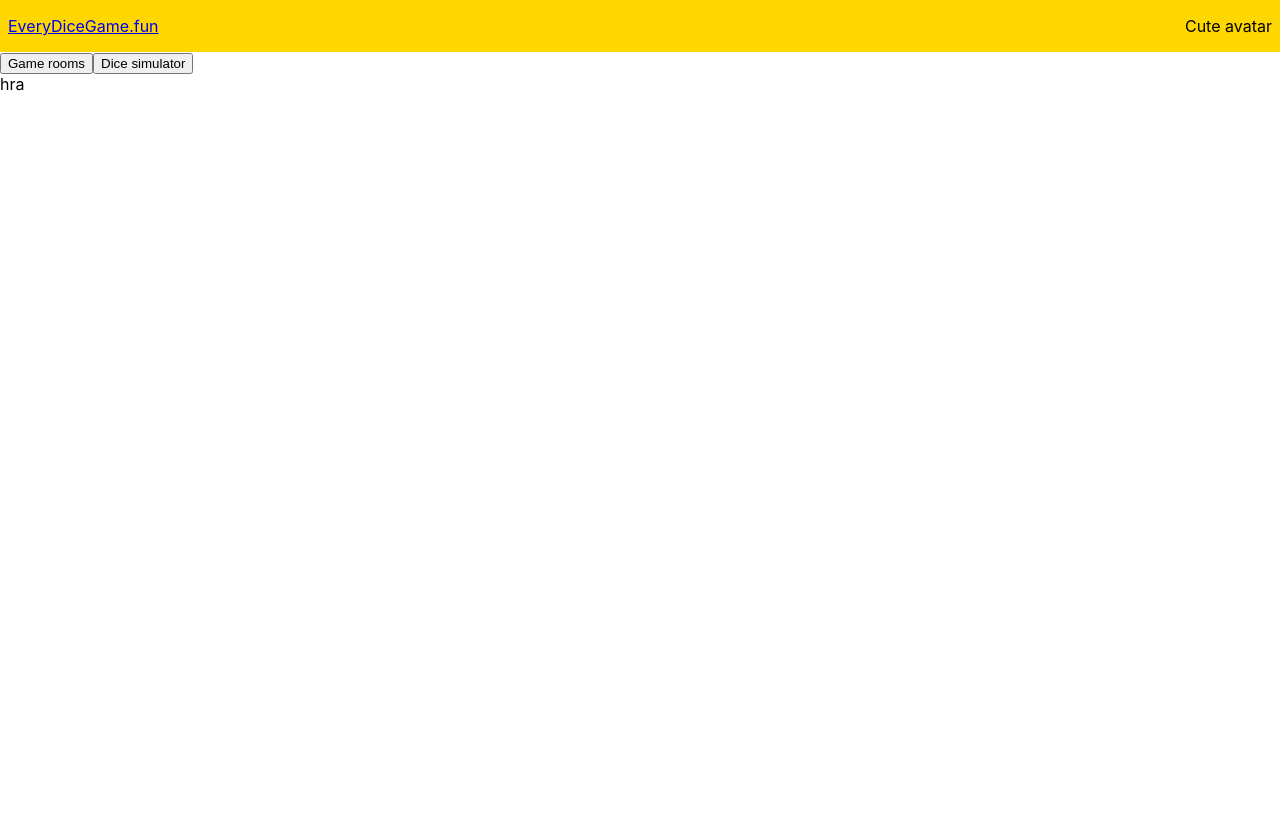
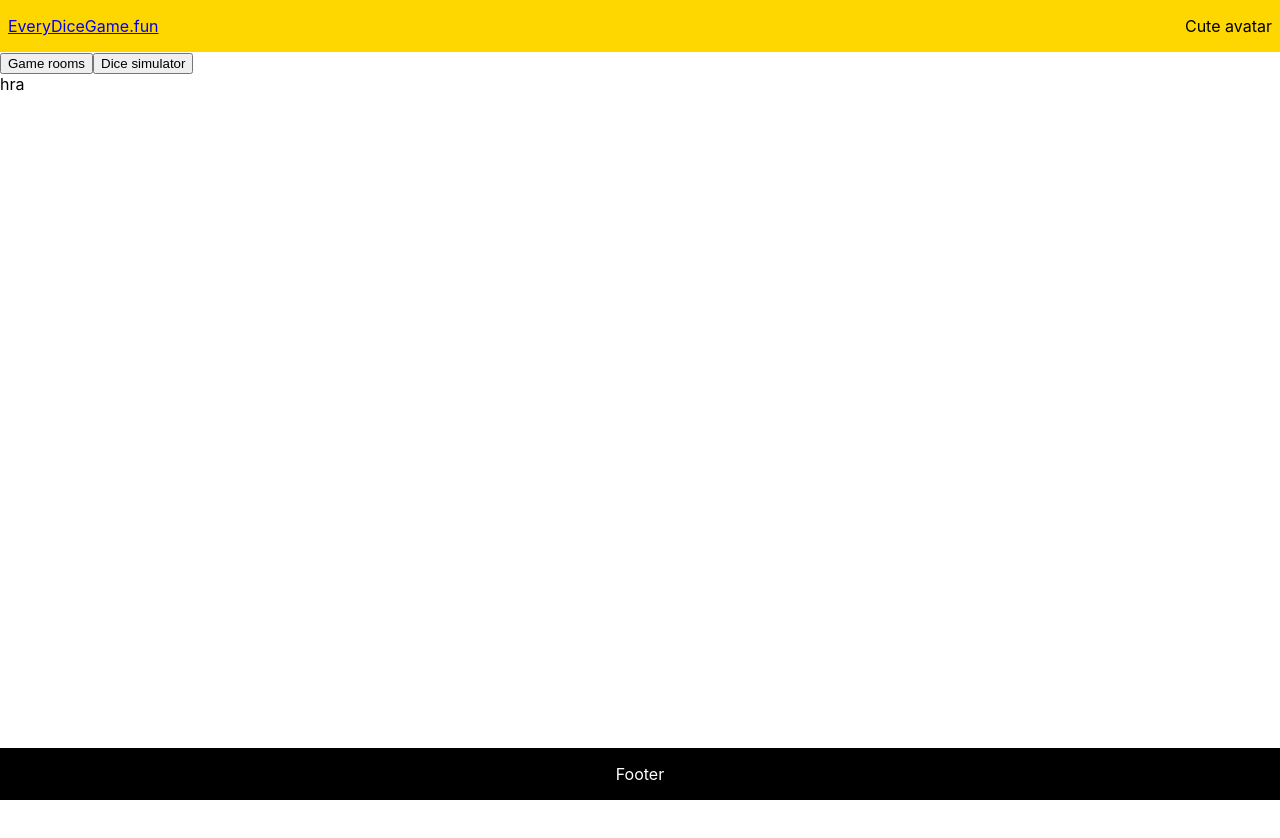
Before and after one commit to kareldohnal/everydicegame, a React (Create React App) app in the folder client/: page / in a window 1280 px wide. Shown: the top 838 px of the page. Before the commit the page ends 800 px from the top, so only its background shows below. Built offline with nearby package versions, Linux system fonts and the light colour scheme.

Commit message:
footer implementation

```diff
--- a/client/src/App.js
+++ b/client/src/App.js
@@ -7,7 +7,7 @@ import {
 
 import './App.css';
 import { Game } from "./pages/Game/Game";
-import { Lobby } from './pages/Lobby/Lobby';
+import { Landing } from './pages/Landing/Landing';
 
 function App() {
   return (
@@ -15,7 +15,7 @@ function App() {
       <Router>
         <Switch>
           <Route path="/game/:roomID" component={Game} />
-          <Route path="/" component={Lobby} />
+          <Route path="/" component={Landing} />
         </Switch>
       </Router>
     </>
--- /dev/null
+++ b/client/src/components/Footer/Footer.jsx
@@ -0,0 +1,11 @@
+
+import './Footer.scss';
+
+export const Footer = () => {
+
+return (
+    <>
+        <div className="footer">Footer</div>
+    </>
+);
+};
--- /dev/null
+++ b/client/src/components/Footer/Footer.scss
@@ -0,0 +1,9 @@
+.footer {
+    position: -webkit-sticky;
+    position: sticky;
+    bottom: 0;
+    text-align: center;
+    background-color: black;
+    color: white;
+    padding: 1rem 0;
+}
--- a/client/src/pages/Lobby/Lobby.jsx
+++ b/client/src/pages/Landing/Landing.jsx
@@ -1,9 +1,10 @@
 import { useState } from 'react';
+import { Footer } from '../../components/Footer/Footer';
 import { Nav } from '../../components/Nav/Nav';
 
-// import './Lobby.scss';
+import './Landing.scss';
 
-export const Lobby = () => {
+export const Landing = () => {
     const [tab, setTab] = useState('game-tab');
 
     const handleTab = (e) => {
@@ -12,7 +13,7 @@ export const Lobby = () => {
 
     return (
         <>
-            <div className="lobby">
+            <div className="landing">
                 <Nav />
                 <div className="tabs">
                     <button id='game-tab' className={'game-tab' === tab ? 'tab-item active' : 'tab-item'} onClick={handleTab}>Game rooms</button>
@@ -26,8 +27,8 @@ export const Lobby = () => {
                 {tab === 'sim-tab' && (
                     <div>simulátor</div>
                 )}
-
             </div>
+            <Footer />
         </>
     );
 };
--- /dev/null
+++ b/client/src/pages/Landing/Landing.scss
@@ -0,0 +1,3 @@
+.landing {
+    min-height: 100vh;
+}
```
Also changed, not shown: 1 other file (tests, documents, lock files or other folders).
